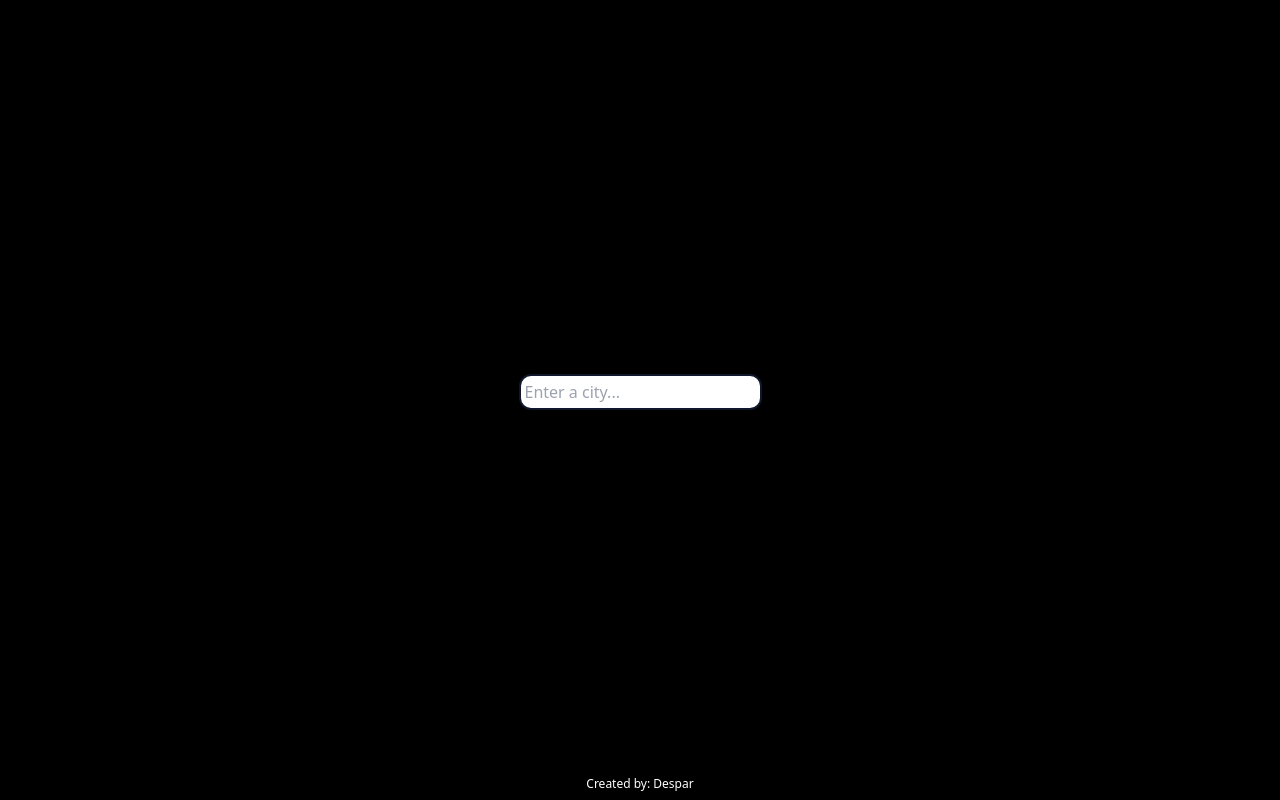
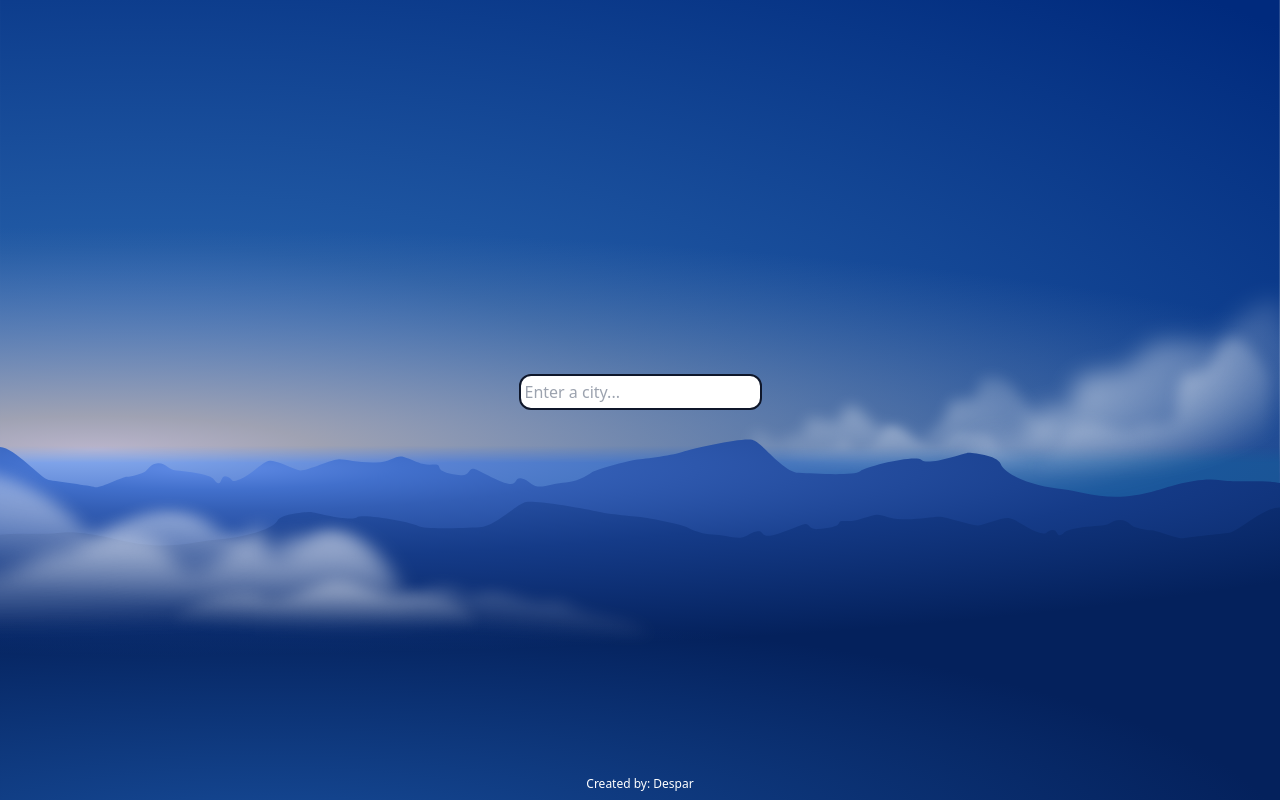
Before and after one commit to patryk-penczek/weather-app, a React (Vite) app: page / in a window 1280 px wide. Built offline with nearby package versions, Linux system fonts and the light colour scheme; no server answers.

Commit message:
background image tailwind

```diff
--- a/src/App.jsx
+++ b/src/App.jsx
@@ -16,7 +16,7 @@ function App() {
     })();
 },[city])
   return (
-    <div className="flex flex-col w-screen h-screen justify-center items-center bg-black">
+    <div className="flex flex-col w-screen bg-[url('/src/assets/background.svg')] bg-center bg-cover h-screen justify-center items-center">
       <SearchBar setCity={setCity} />
       {data.name !== undefined &&
         <Container data={data} />
--- a/src/components/Container.jsx
+++ b/src/components/Container.jsx
@@ -2,7 +2,7 @@ import Content from "./Content"
 
 const Container = ({data}) => {
     return (
-        <div className="flex w-auto text-center justify-center items-center flex-col bg-gradient-to-r from-sky-600 via-sky-500 to-sky-600 bg-blue-500 shadow-lg shadow-blue-500/50 px-24 py-8 rounded-xl gap-x-8">
+        <div className="flex text-center justify-center items-center flex-col bg-gradient-to-r from-sky-600 via-sky-500 to-sky-600 bg-blue-500 shadow-lg shadow-blue-500/50 px-24 py-8 rounded-xl gap-x-8">
             <Content data={data} />
         </div>
     )
--- a/src/components/Content.jsx
+++ b/src/components/Content.jsx
@@ -1,12 +1,10 @@
-import WeatherImage from "./WeatherImage"
-
 const Content = ({data}) => {
     console.log({data})
     return (
         <>
         <div className="flex gap-x-4">
             <h1 className="text-5xl font-semibold">{data.name}</h1>
-            <WeatherImage data={data} />
+            <img className="rounded-xl" height="48" width="48" src={`http://openweathermap.org/img/wn/${data.weather[0].icon}@4x.png`} alt="Weather Image" />
         </div>
         <p className="text-xl">{data.main.temp + "℃"}</p>
         <p>{data.weather[0].description}</p>
--- a/src/components/WeatherImage.jsx
+++ /dev/null
@@ -1,6 +0,0 @@
-const WeatherImage = ({data}) => {
-    return (
-        <img className="rounded-xl border-2" height="48" width="48" src={`http://openweathermap.org/img/wn/${data.weather[0].icon}@4x.png`} alt="Weather Image" />
-    )
-}
-export default WeatherImage
```
